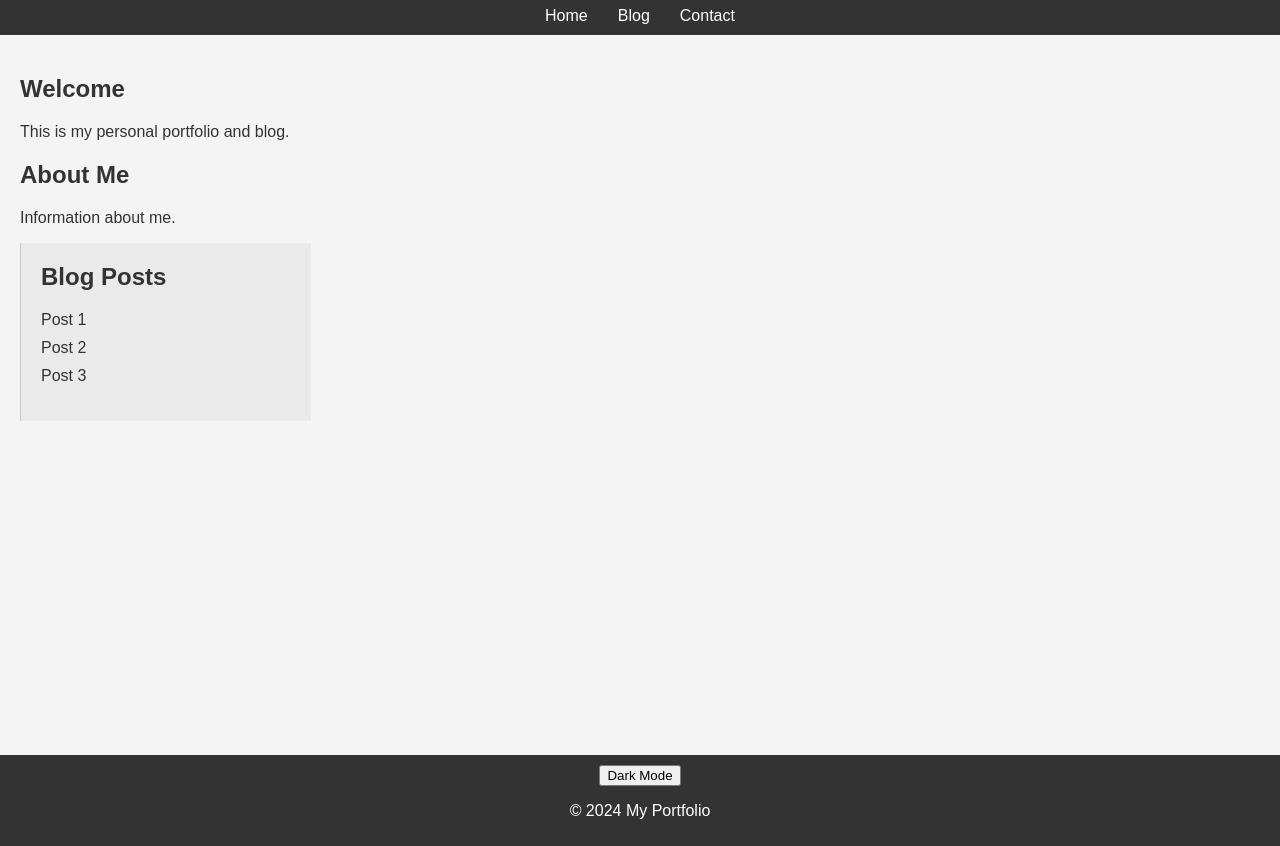
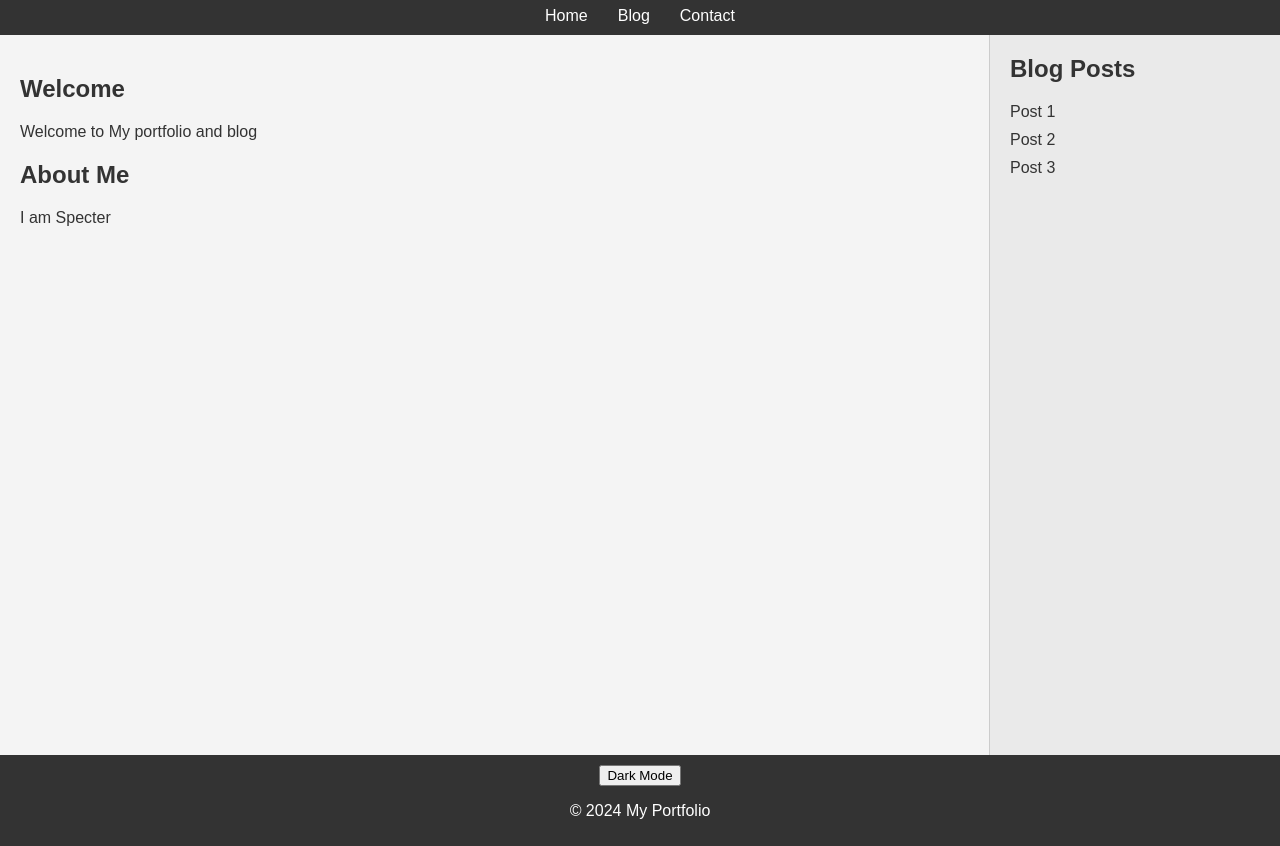
Before and after one commit to Specter10117/Website, a plain HTML site: page index.html in a window 1280 px wide. Shown: the part 50-896 px from the top of the page. Drawn offline with Linux system fonts and the light colour scheme.

Commit message:
Update index.html

```diff
--- a/index.html
+++ b/index.html
@@ -21,31 +21,14 @@
     <main>
         <div class="container">
             <main class="content">
-        <section id="home">
-            <h2>Welcome</h2>
-            <p>This is my personal portfolio and blog.</p>
-        </section>
-        <section id="about">
-            <h2>About Me</h2>
-            <p>Information about me.</p>
-        </section>
-<!--         <section id="contact">
-            <h2>Contact</h2>
-            <form id="contact-form" action="/send" method="POST">
-                <label for="name">Name:</label>
-                <input type="text" id="name" name="name" required>
-
-                <label for="email">Email:</label>
-                <input type="email" id="email" name="email" required>
-
-                <label for="message">Message:</label>
-                <textarea id="message" name="message" required></textarea>
-
-                <button type="submit">Send</button>
-            </form>
-        </section> -->
-        <div id="sidebar-container"></div>
-    </div>
+                <h2>Welcome</h2>
+                <p>Welcome to My portfolio and blog</p>
+                <h2>About Me</h2>
+                <p>I am Specter</p>
+                <!-- Blog content goes here -->
+            </main>
+            <div id="sidebar-container"></div>
+        </div>
     </main>
     <footer>
         <button id="toggle-dark-mode">Dark Mode</button>
```
